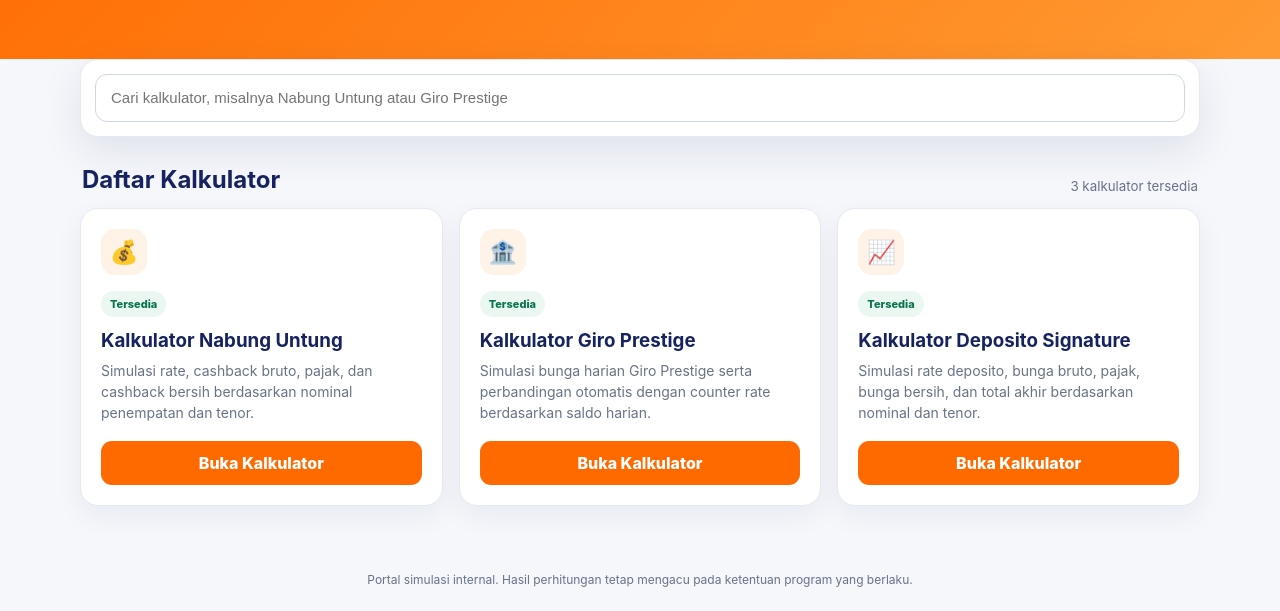
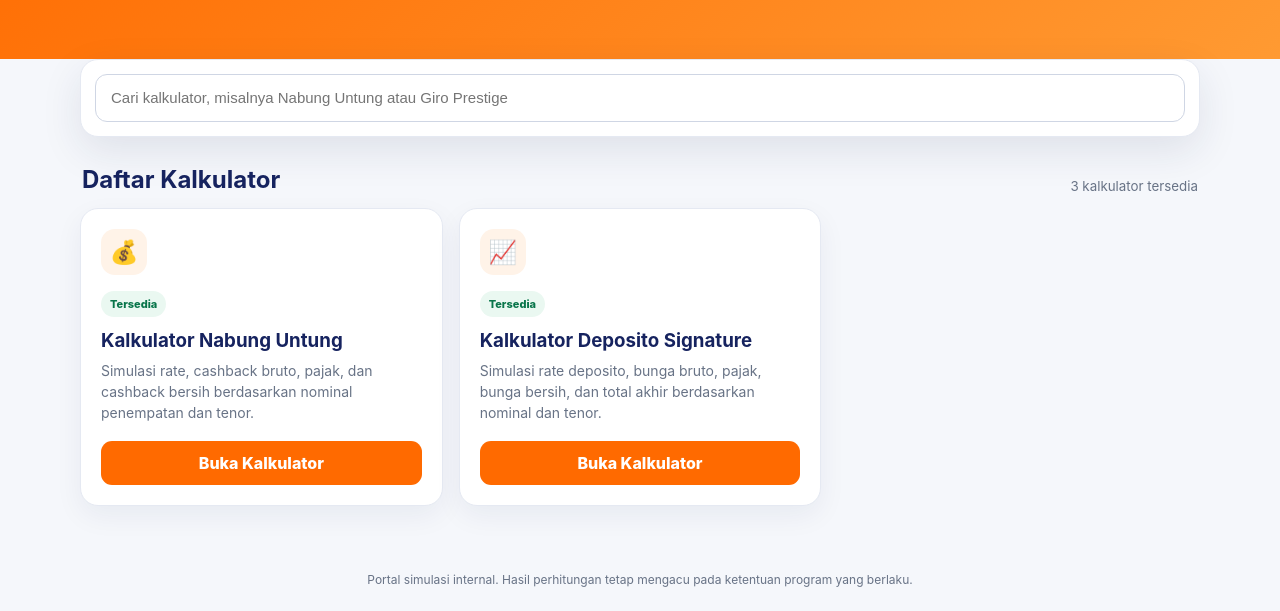
Before and after one commit to mochammadfariz01/portal-kalkulator-RLP-BJKT, a plain HTML site: page index.html in a window 1280 px wide. Shown: the part 213-824 px from the top of the page. Drawn offline with Linux system fonts and the light colour scheme.

Commit message:
giro prestige - hide

```diff
--- a/index.html
+++ b/index.html
@@ -73,14 +73,6 @@
       <a href="nabung-untung.html">Buka Kalkulator</a>
     </article>
 
-    <article class="card" data-name="kalkulator giro prestige bunga harian counter rate">
-      <div class="icon">🏦</div>
-      <span class="badge">Tersedia</span>
-      <h3>Kalkulator Giro Prestige</h3>
-      <p>Simulasi bunga harian Giro Prestige serta perbandingan otomatis dengan counter rate berdasarkan saldo harian.</p>
-      <a href="giro-prestige.html">Buka Kalkulator</a>
-    </article>
-
     <article class="card" data-name="kalkulator deposito signature bunga tenor pajak">
       <div class="icon">📈</div>
       <span class="badge">Tersedia</span>
```
